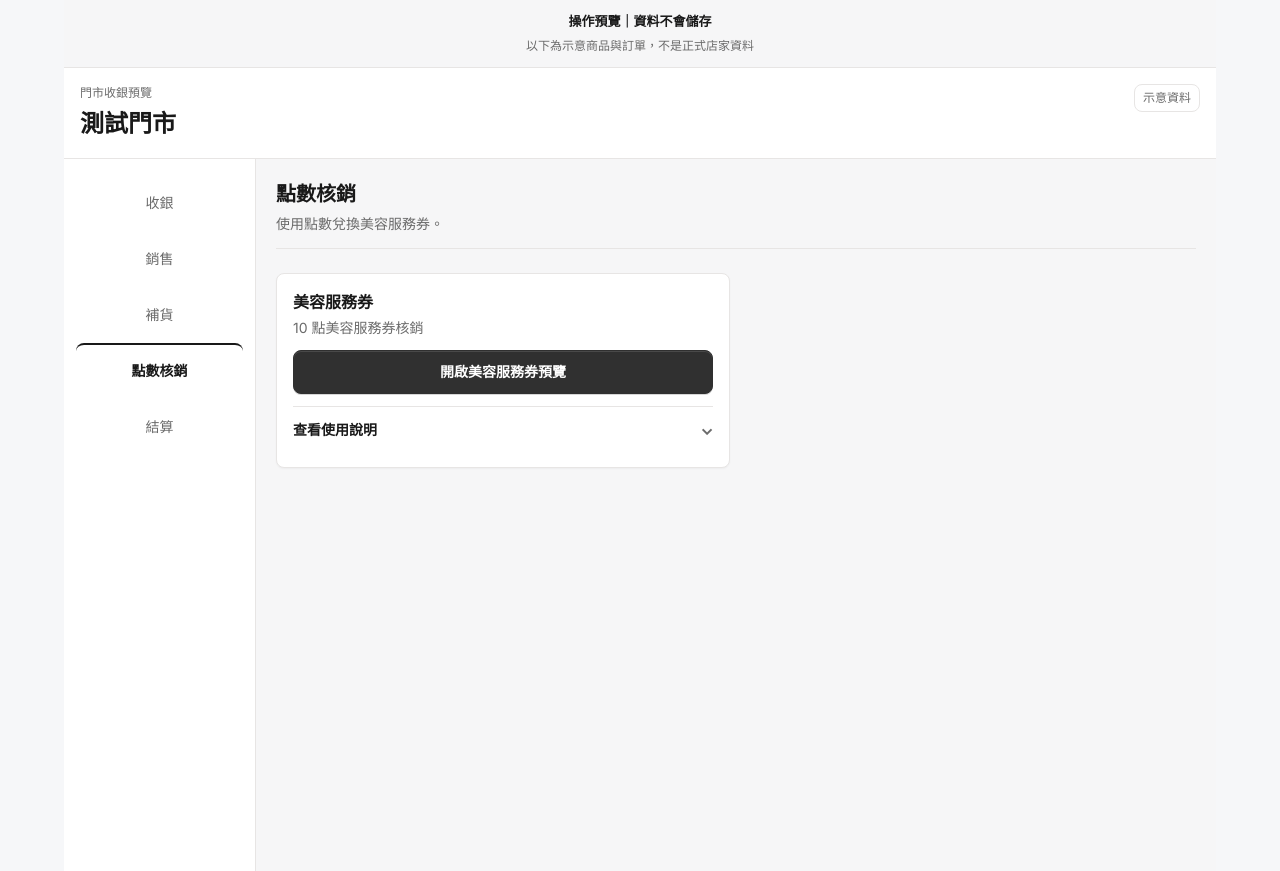
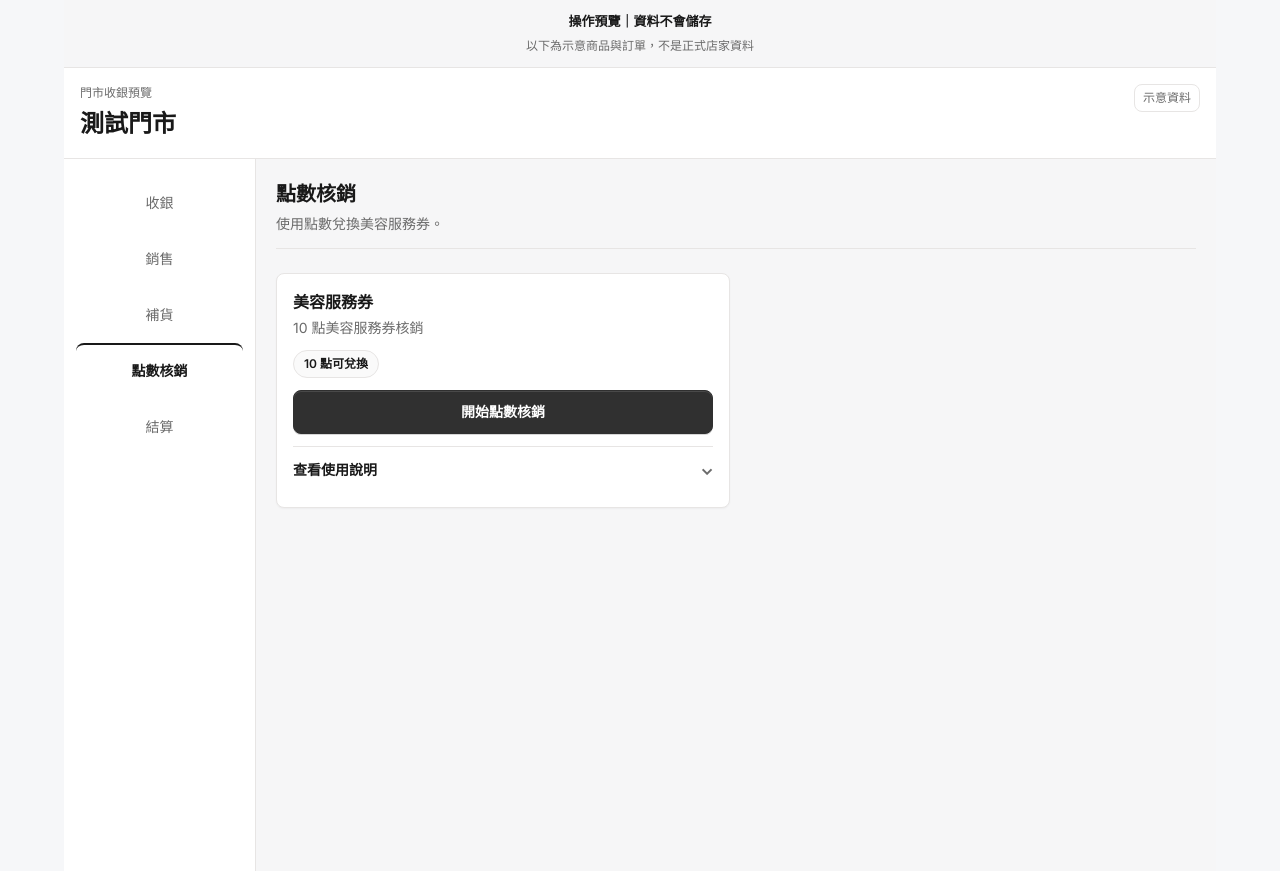
Before and after one commit to aa89976566/furmosa-DB, a Next.js app: page /preview/merchant-pos in a window 1280 px wide. Both pictures are taken after a click on the button "點數核銷". Built offline with nearby package versions, Linux system fonts and the light colour scheme.

Commit message:
fix(preview): keep points redemption inside POS

```diff
--- a/components/merchant-pos-preview/more-panel.tsx
+++ b/components/merchant-pos-preview/more-panel.tsx
@@ -1,19 +1,26 @@
 'use client';
 
+import { useState } from 'react';
 import styles from '@/app/preview/merchant-pos/merchant-pos.module.css';
 import {
   GROOMING_ENTRY_BODY,
   GROOMING_ENTRY_CTA,
   GROOMING_ENTRY_HINT,
   GROOMING_ENTRY_TITLE,
-  GROOMING_PREVIEW_HREF,
+  POINTS_REDEMPTION_CANCEL,
+  POINTS_REDEMPTION_CONFIRM,
   POINTS_REDEMPTION_INTRO,
+  POINTS_REDEMPTION_SUCCESS,
 } from '@/lib/merchant-pos-preview/copy';
-import { PreviewActionLink } from './preview-action';
+import { PreviewAction } from './preview-action';
 import { PREVIEW_ACTION_TONES } from './preview-action-matrix';
 import { PreviewDisclosure } from './preview-disclosure';
+import { PreviewDialog } from './preview-dialog';
 
 export function PointsRedemptionPanel() {
+  const [open, setOpen] = useState(false);
+  const [redeemed, setRedeemed] = useState(false);
+
   return (
     <section aria-labelledby="points-title" className="min-w-0 space-y-6">
       <div className={styles.pageHeader}>
@@ -27,13 +34,17 @@ export function PointsRedemptionPanel() {
         <div className={styles.workspaceCard}>
           <h3 className={styles.productName}>{GROOMING_ENTRY_TITLE}</h3>
           <p className={`${styles.productSpec} mt-2`}>10 點美容服務券核銷</p>
-          <PreviewActionLink
+          <p className={`${styles.statusPill} mt-3`} role="status">
+            {redeemed ? '已核銷（預覽）' : '10 點可兌換'}
+          </p>
+          <PreviewAction
             tone={PREVIEW_ACTION_TONES.openGroomingVoucher}
-            href={GROOMING_PREVIEW_HREF}
             className={`${styles.actionBlock} min-h-[44px] mt-3`}
+            disabled={redeemed}
+            onClick={() => setOpen(true)}
           >
             {GROOMING_ENTRY_CTA}
-          </PreviewActionLink>
+          </PreviewAction>
           <div className="mt-3">
             <PreviewDisclosure summary="查看使用說明">
               <p>{GROOMING_ENTRY_BODY}</p>
@@ -42,6 +53,43 @@ export function PointsRedemptionPanel() {
           </div>
         </div>
       </div>
+
+      <PreviewDialog
+        open={open}
+        titleId="points-redemption-title"
+        title="點數核銷"
+        presentation="drawer"
+        onClose={() => setOpen(false)}
+      >
+        <div className={styles.drawerBody}>
+          <dl className={styles.defList}>
+            <div className={styles.defRow}><dt>會員</dt><dd>示意會員</dd></div>
+            <div className={styles.defRow}><dt>可用點數</dt><dd>10 點</dd></div>
+            <div className={styles.defRow}><dt>兌換項目</dt><dd>美容服務券</dd></div>
+            <div className={styles.defRow}><dt>資料狀態</dt><dd>僅供操作預覽</dd></div>
+          </dl>
+          <p className={styles.quietNote}>{GROOMING_ENTRY_HINT}</p>
+          <PreviewAction
+            tone={PREVIEW_ACTION_TONES.openGroomingVoucher}
+            className={styles.actionBlock}
+            onClick={() => {
+              setRedeemed(true);
+              setOpen(false);
+            }}
+          >
+            {POINTS_REDEMPTION_CONFIRM}
+          </PreviewAction>
+          <PreviewAction
+            tone={PREVIEW_ACTION_TONES.refundCancel}
+            className={styles.actionBlock}
+            onClick={() => setOpen(false)}
+          >
+            {POINTS_REDEMPTION_CANCEL}
+          </PreviewAction>
+        </div>
+      </PreviewDialog>
+
+      {redeemed ? <p className={styles.notice}>{POINTS_REDEMPTION_SUCCESS}</p> : null}
     </section>
   );
 }
--- a/lib/merchant-pos-preview/copy.ts
+++ b/lib/merchant-pos-preview/copy.ts
@@ -86,9 +86,11 @@ export const GROOMING_ENTRY_TITLE = '美容服務券';
 export const GROOMING_ENTRY_BODY =
   '這是美容服務券，不是商品折價券。正式門市編號尚未接入，不能用中文店名判斷 200 或 250。核銷仍是預覽操作。';
 export const GROOMING_ENTRY_HINT =
-  '沿用既有美容服務券預覽。服務總額必須嚴格大於券額；固定補貼券面額、不再計普通佣金、不需收據。';
-export const GROOMING_ENTRY_CTA = '開啟美容服務券預覽';
-export const GROOMING_PREVIEW_HREF = '/preview/grooming-voucher';
+  '此處只示範門市操作，不會扣除真實點數、建立核銷紀錄或寫入結算。';
+export const GROOMING_ENTRY_CTA = '開始點數核銷';
+export const POINTS_REDEMPTION_CONFIRM = '確認核銷（預覽）';
+export const POINTS_REDEMPTION_CANCEL = '返回';
+export const POINTS_REDEMPTION_SUCCESS = '已完成點數核銷預覽；沒有扣除真實點數。';
 
 export const POINTS_REDEMPTION_INTRO = '使用點數兌換美容服務券。';
 export const SETTLEMENT_TITLE = '本期結算';
```
Also changed, not shown: 1 other file (tests, documents, lock files or other folders).
